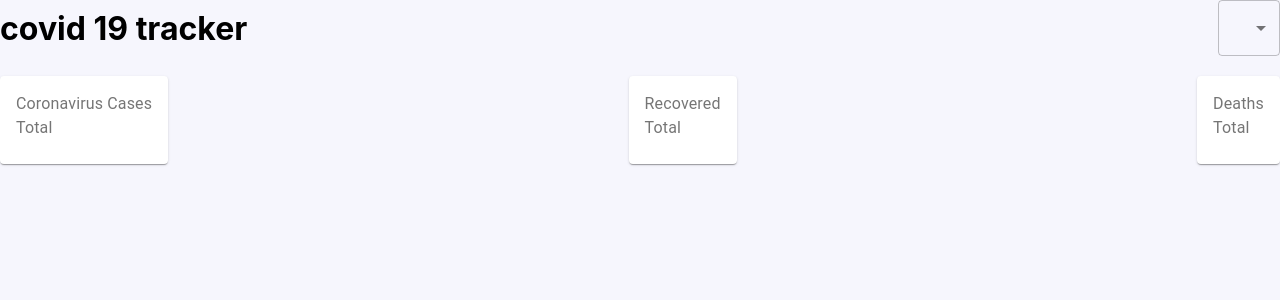
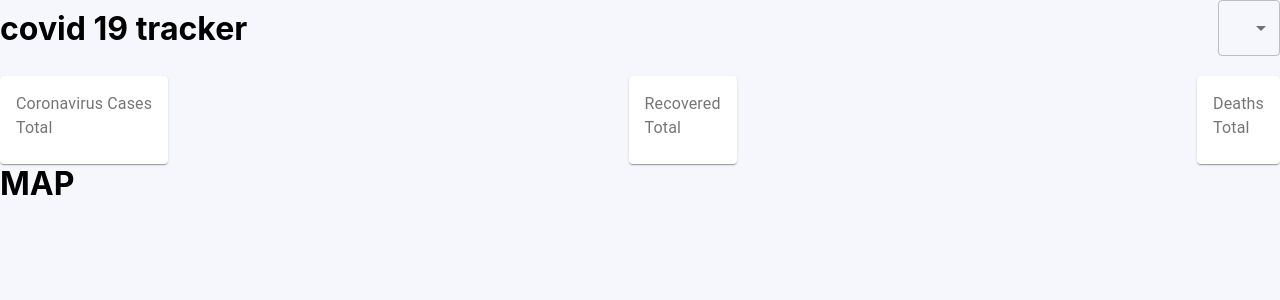
Before and after one commit to oozan/covid-19-tracker, a React (Create React App) app: page / in a window 1280 px wide. Shown: the top 300 px of the page. Built offline with nearby package versions, Linux system fonts and the light colour scheme; no server answers.

Commit message:
registers map component

```diff
--- a/src/App.js
+++ b/src/App.js
@@ -4,6 +4,7 @@ import React, {useState, useEffect} from 'react';
 import {FormControl, MenuItem, Select} from '@material-ui/core';
 import './App.css';
 import InfoBox from './components/InfoBox';
+import Map from './components/Map';
 
 function App () {
   const [countries, setCountries] = useState ([]);
@@ -45,7 +46,7 @@ function App () {
       {/* Table */}
       {/* Graph */}
 
-      {/* Map */}
+      <Map />
     </div>
   );
 }
--- a/src/components/Map.js
+++ b/src/components/Map.js
@@ -3,7 +3,7 @@ import React from 'react'
 function Map() {
     return (
         <div className="map">
-
+            <h1>MAP</h1>
         </div>
     )
 }
```
